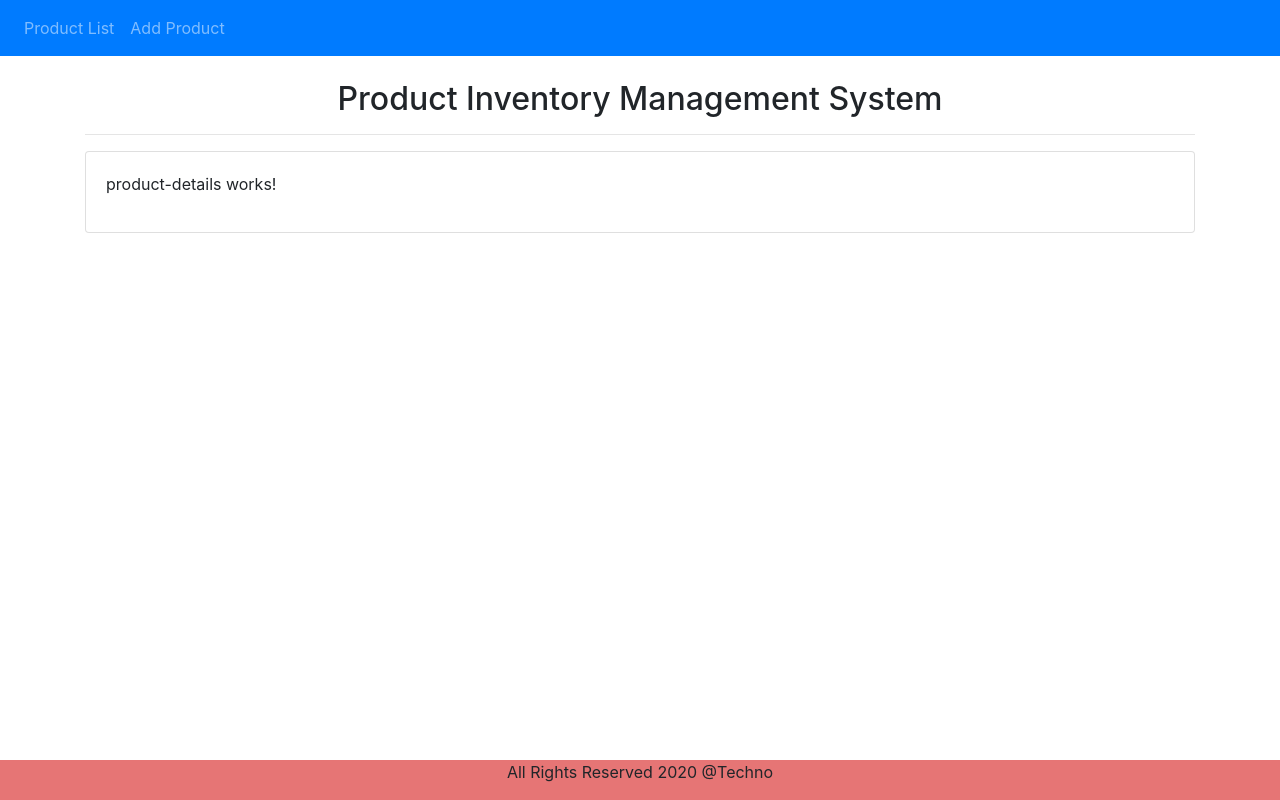
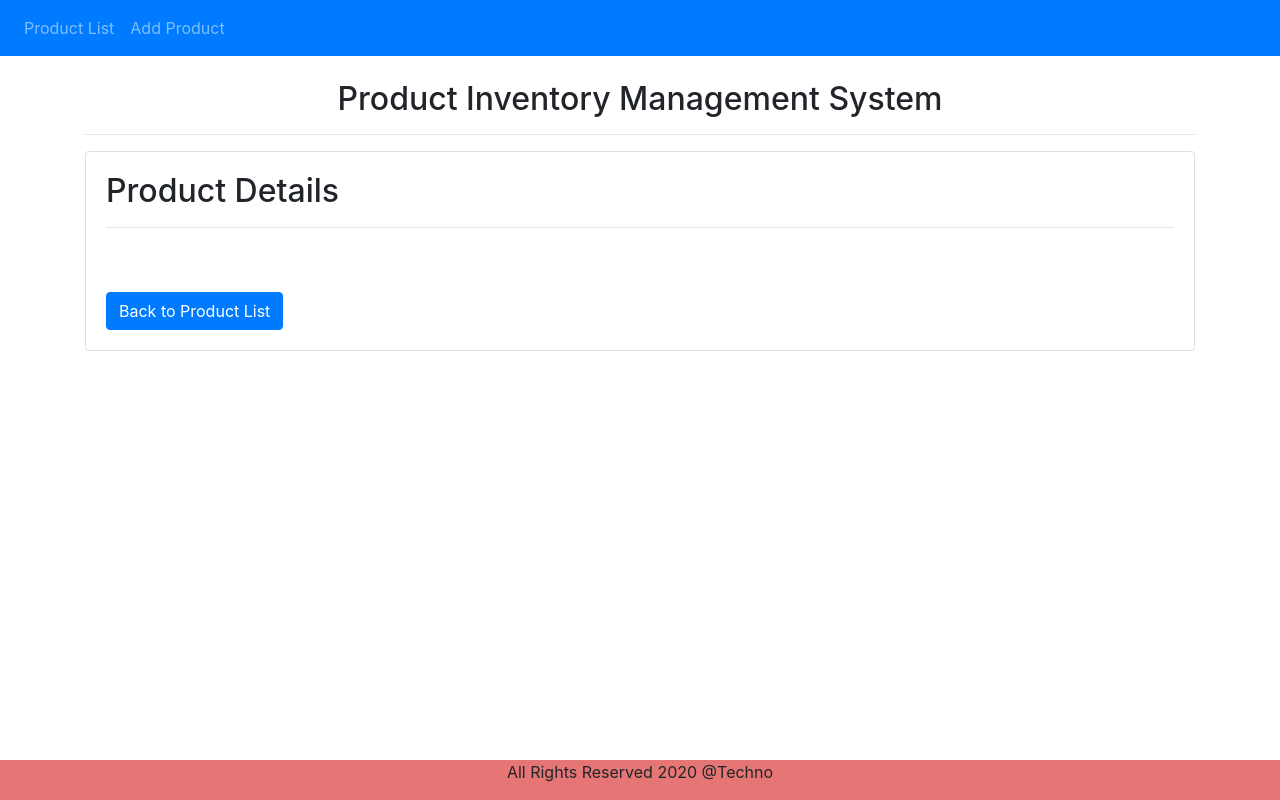
Before and after one commit to BitsBytesOfficials/Angular1, an Angular app in the folder inventory-client/: page /details/1 in a window 1280 px wide. Built offline with nearby package versions, Linux system fonts and the light colour scheme.

Commit message:
Html Page for Single Product

```diff
--- a/inventory-client/src/app/product-details/product-details.component.html
+++ b/inventory-client/src/app/product-details/product-details.component.html
@@ -1 +1,24 @@
-<p>product-details works!</p>
+<h2>Product Details</h2>
+
+<hr/>
+<div *ngIf="product">
+<div>
+<label><b>Product Id: </b></label> {{product.id}}
+</div>
+<div>
+<label><b>Product Name: </b></label> {{product.name}}
+</div>
+<div>
+<label><b>Brand: </b></label> {{product.brand}}
+</div>
+<div>
+<label><b>Made In: </b></label> {{product.madein}}
+</div>
+<div>
+<label><b>Price </b></label> {{product.price}}
+</div>
+</div>
+
+<br>
+<br>
+<button (click)="list()" class="btn btn-primary">Back to Product List</button><br>
```
